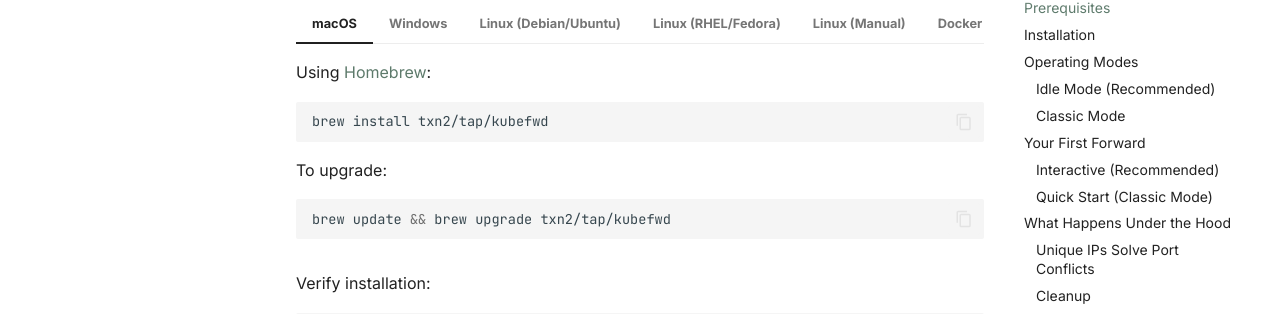
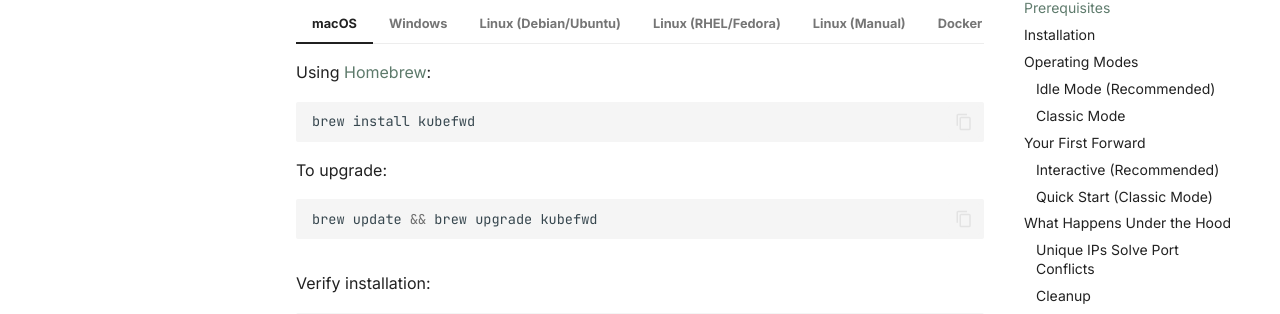
Before and after one commit to txn2/kubefwd, an MkDocs documentation site: the page built from docs/getting-started.md, in a window 1280 px wide and 900 px high, scrolled down 354 px. Shown: the part 148-462 px from the top of the window. Built offline with MkDocs 1.6.1 and Material for MkDocs 9.7.7, drawn with Linux system fonts in a browser that asks for light colours; comment, search, counter and statistics services are not loaded; the version menu is left out.

Commit message:
Update installation instructions: replace Homebrew tap URL, add Winget support

````diff
--- a/docs/getting-started.md
+++ b/docs/getting-started.md
@@ -18,18 +18,24 @@
     Using [Homebrew](https://brew.sh/):
 
     ```bash
-    brew install txn2/tap/kubefwd
+    brew install kubefwd
     ```
 
     To upgrade:
 
     ```bash
-    brew update && brew upgrade txn2/tap/kubefwd
+    brew update && brew upgrade kubefwd
     ```
 
 === "Windows"
 
-    Using [Scoop](https://scoop.sh/):
+    Using [winget](https://learn.microsoft.com/en-us/windows/package-manager/winget/):
+
+    ```powershell
+    winget install txn2.kubefwd
+    ```
+
+    Or using [Scoop](https://scoop.sh/):
 
     ```powershell
     scoop install kubefwd
````
Also changed, not shown: other parts of docs/getting-started.md (+2 -0 lines).
